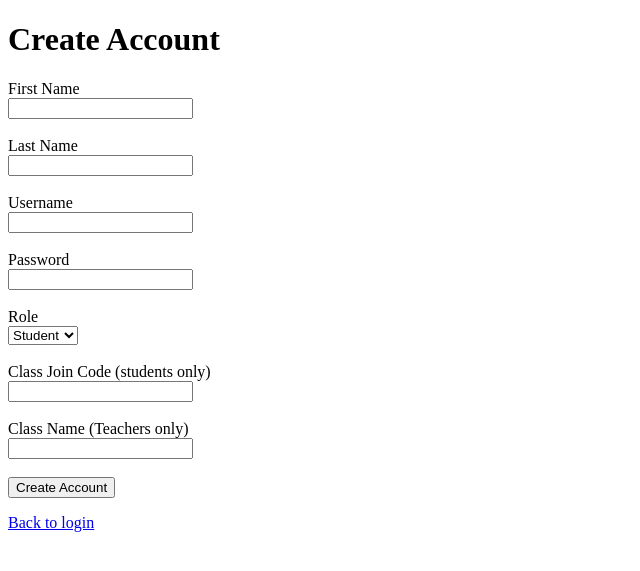
After one commit to PeriBomb/CSE-108-Final-Project, a Flask app: page /register in a window 1280 px wide. The commit adds this page. Shown: the top 571 px of the page, without its empty margins (0-640 px from the left). Run offline with Flask 3, Linux system fonts and the light colour scheme.

Commit message:
Account and class creation
Teachers and students can create accounts. When a teacher account is created, they give a name for their class and a 6 digit code is generated for them.

```diff
--- a/app.py
+++ b/app.py
@@ -5,7 +5,7 @@ from flask_admin import Admin
 from flask_admin.contrib.sqla import ModelView
 from wtforms import PasswordField
 from extensions import db
-from models import User
+from models import User, Class, ClassEnrollment, Question, Collectible, StudentCollectible, TradeRequest
 
 app = Flask(__name__)
 app.config["SQLALCHEMY_DATABASE_URI"] = "sqlite:///data.db"
@@ -67,6 +67,57 @@ def login():
 
     return render_template("login.html")
 
+@app.route("/register", methods=["GET", "POST"])
+def register():
+    if request.method == "POST":
+        username   = request.form.get("username", "").strip()
+        password   = request.form.get("password", "")
+        first_name = request.form.get("first_name", "").strip()
+        last_name  = request.form.get("last_name", "").strip()
+        role       = request.form.get("role", "student")
+        join_code  = request.form.get("join_code", "").strip().upper()
+
+        if User.query.filter_by(username=username).first():
+            flash("Username already taken.")
+            return render_template("register.html")
+
+        user = User(
+            username=username,
+            first_name=first_name,
+            last_name=last_name,
+            role=role,
+            points=0
+        )
+        user.set_password(password)
+        db.session.add(user)
+        db.session.flush()
+
+        if role == "student":
+            cls = Class.query.filter_by(join_code=join_code).first()
+            if not cls:
+                flash("Invalid class join code.")
+                db.session.rollback()
+                return render_template("register.html")
+            enrollment = ClassEnrollment(student_id=user.id, class_id=cls.id)
+            db.session.add(enrollment)
+        elif role == "teacher":
+            class_name = request.form.get("class_name", "").strip()
+            if class_name:
+                new_class = Class(
+                    name=class_name,
+                    join_code=Class.generate_join_code(),
+                    teacher_id=user.id
+                )
+                db.session.add(new_class)
+#
+        print("role:", role)
+        print("class_name:", request.form.get("class_name"))
+
+        db.session.commit()
+        flash("Account created! Please log in.")
+        return redirect(url_for("login"))
+
+    return render_template("register.html")
 
 @app.route("/logout")
 def logout():
--- a/templates/login.html
+++ b/templates/login.html
@@ -17,5 +17,6 @@
         <input type="password" name="password"><br><br>
         <button type="submit">Login</button>
     </form>
+    <p>Don't have an account? <a href="/register">Create one</a></p>
 </body>
 </html>
--- /dev/null
+++ b/templates/register.html
@@ -0,0 +1,42 @@
+<!DOCTYPE html>
+<html>
+<head>
+    <title>Create Account</title>
+</head>
+<body>
+    <h1>Create Account</h1>
+    {% with messages = get_flashed_messages() %}
+        {% for message in messages %}
+            <p>{{ message }}</p>
+        {% endfor %}
+    {% endwith %}
+    <form method="POST">
+        <label>First Name</label><br>
+        <input type="text" name="first_name"><br><br>
+
+        <label>Last Name</label><br>
+        <input type="text" name="last_name"><br><br>
+
+        <label>Username</label><br>
+        <input type="text" name="username"><br><br>
+
+        <label>Password</label><br>
+        <input type="password" name="password"><br><br>
+
+        <label>Role</label><br>
+        <select name="role">
+            <option value="student">Student</option>
+            <option value="teacher">Teacher</option>
+        </select><br><br>
+
+        <label>Class Join Code (students only)</label><br>
+        <input type="text" name="join_code"><br><br>
+
+        <label>Class Name (Teachers only)</label><br>
+        <input type="text" name="class_name"><br><br>
+
+        <button type="submit">Create Account</button>
+    </form>
+    <p><a href="/login">Back to login</a></p>
+</body>
+</html>
```
Also changed, not shown: templates/teacher_dashboard.html (added, +9 -0 lines).
